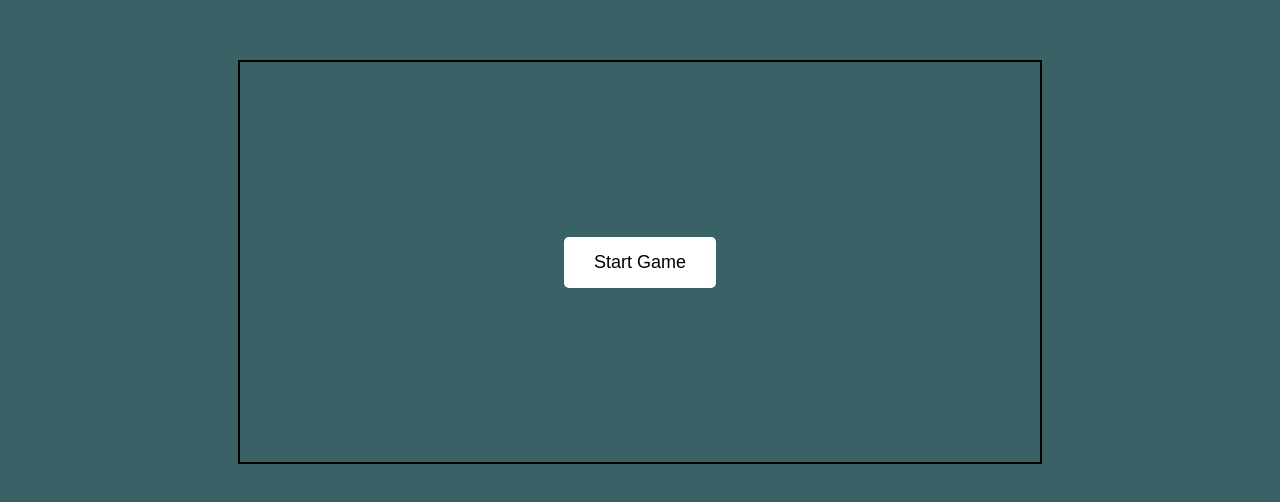
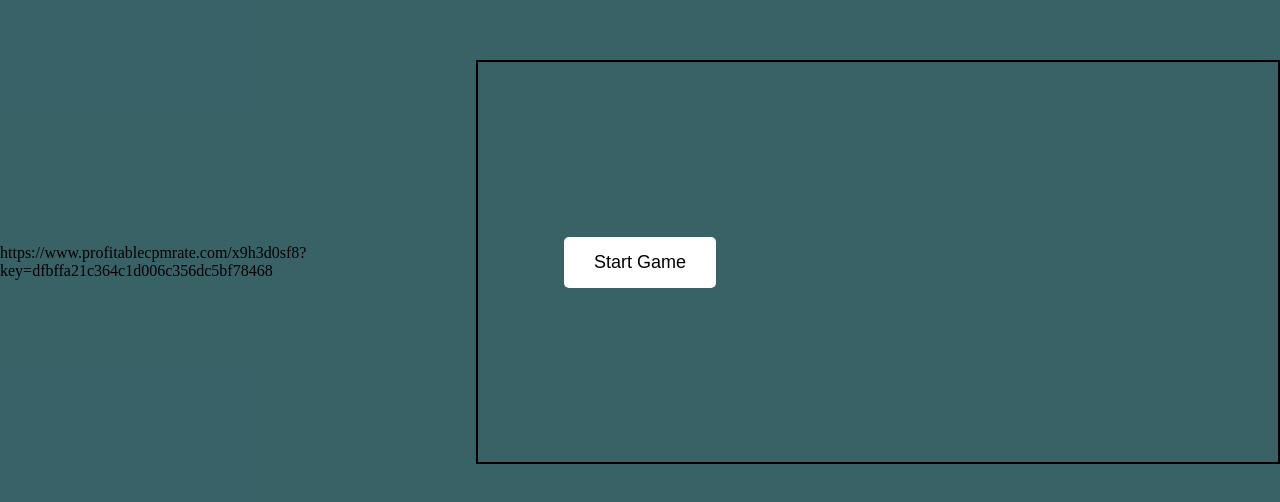
Before and after one commit to Aqibshaheen-creator/Flappy-Bird, a plain HTML site: page index.html in a window 1280 px wide. Shown: the part 138-640 px from the top of the page. Drawn offline with Linux system fonts and the light colour scheme.

Commit message:
Update index.html

```diff
--- a/index.html
+++ b/index.html
@@ -10,6 +10,7 @@
     <div id="start-overlay">
         <button id="start-button">Start Game</button>
     </div>
+	https://www.profitablecpmrate.com/x9h3d0sf8?key=dfbffa21c364c1d006c356dc5bf78468
     <canvas id="gameCanvas"></canvas>
     <script src="script.js"></script>
 	</script>
```
